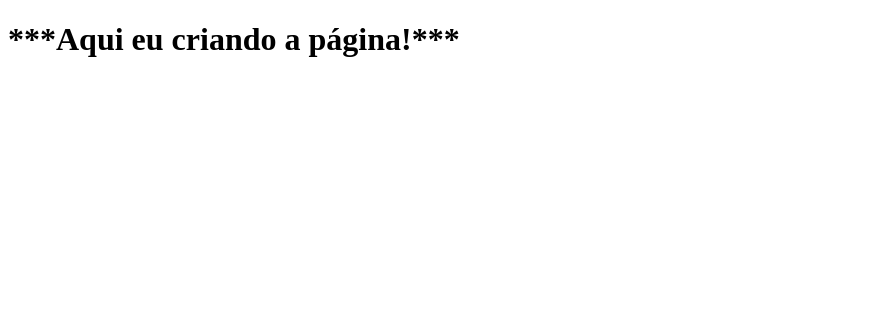
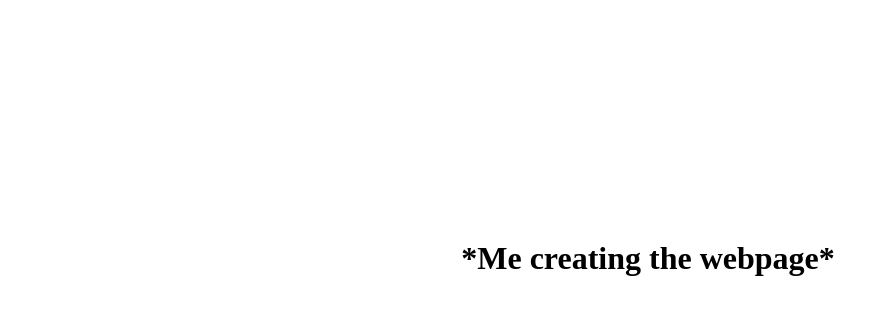
Before and after one commit to arthurpc02/clone-tabnews, a Next.js app: page / in a window 1280 px wide. Shown: the top 314 px of the page, without its empty margins (0-888 px from the left). Built offline with nearby package versions, Linux system fonts and the light colour scheme.

Commit message:
Add an animation to the page.

```diff
--- a/pages/index.js
+++ b/pages/index.js
@@ -1,10 +1,32 @@
 function Home() {
-  First_Header();
-  return <h1>***Aqui eu criando a página!***</h1>;
-}
+  return (
+    <main
+      style={{
+        display: "flex",
+        flexDirection: "column",
+        justifyContent: "center",
+        alignItems: "center",
+        width: "100dvw",
+        height: "100dvh",
+        overflowX: "hidden",
+      }}
+    >
+      <h1>*Me creating the webpage*</h1>
+      <script
+        src="https://unpkg.com/@dotlottie/player-component@latest/dist/dotlottie-player.mjs"
+        type="module"
+      ></script>
 
-function First_Header() {
-  return <h2>outro header</h2>;
+      <dotlottie-player
+        src="https://lottie.host/026e2865-4ae8-441b-919a-b4147e9f7896/sV9R0R69qk.json"
+        background="transparent"
+        speed="1"
+        style={{ width: "300px", height: "300px" }}
+        loop
+        autoplay
+      ></dotlottie-player>
+    </main>
+  );
 }
 
 export default Home;
```
